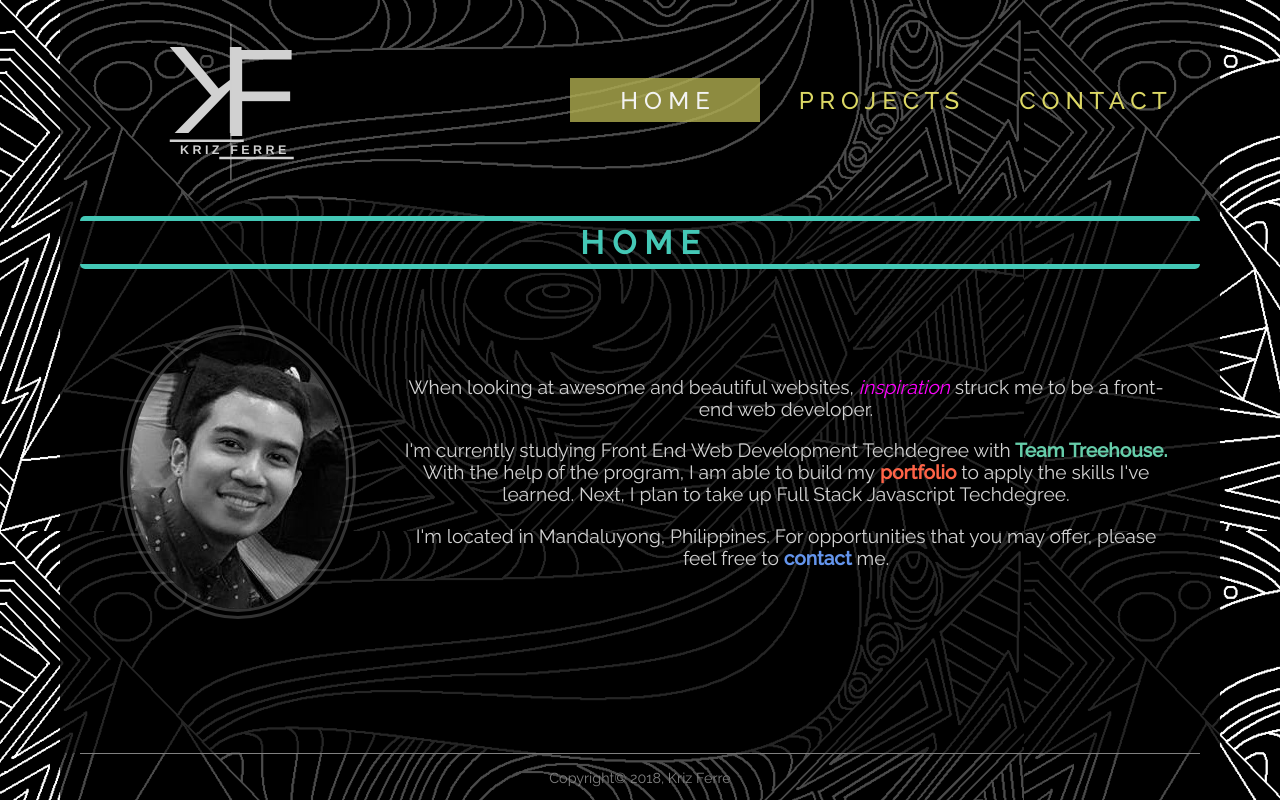
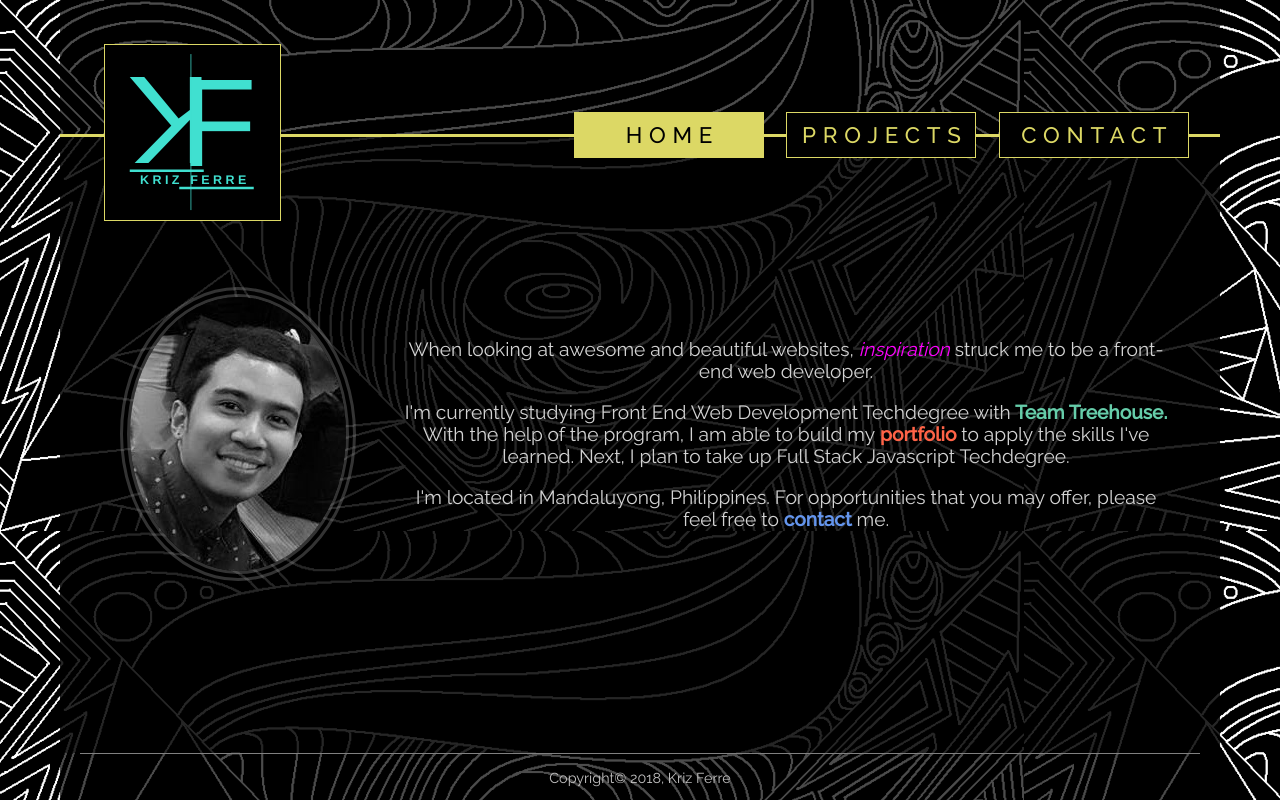
Before and after one commit to krizferre/fewd-techdegree-project-12, a React (Create React App) app: page / in a window 1280 px wide. Built offline with nearby package versions, Linux system fonts and the light colour scheme.

Commit message:
Changed navigation design

```diff
--- a/src/components/Contact.js
+++ b/src/components/Contact.js
@@ -4,9 +4,9 @@ const Contact = () => {
 
   return (
     <div className="contact">
-      <header>
+      {/* <header>
         <h1 className="title">C O N T A C T</h1>
-      </header>
+      </header> */}
       <p>I am available for full-time employment. Please do reach out using the links below. Thanks!</p>
       <ul className="links">
         <li className="mail">
--- a/src/components/Header.js
+++ b/src/components/Header.js
@@ -24,9 +24,9 @@ const Header = () => {
       </svg>
       <nav className="main-nav">
         <ul>
-          <li><NavLink exact to={process.env.PUBLIC_URL + '/'} activeClassName="main-nav-link-active">H O M E</NavLink></li>
-          <li><NavLink to={process.env.PUBLIC_URL + '/projects'} activeClassName="main-nav-link-active">P R O J E C T S</NavLink></li>
-          <li><NavLink to={process.env.PUBLIC_URL + '/contact'} activeClassName="main-nav-link-active">C O N T A C T</NavLink></li>
+          <li><NavLink exact to={process.env.PUBLIC_URL + '/'} activeClassName="main-nav-link-active"><span>Home</span></NavLink></li>
+          <li><NavLink to={process.env.PUBLIC_URL + '/projects'} activeClassName="main-nav-link-active"><span>Projects</span></NavLink></li>
+          <li><NavLink to={process.env.PUBLIC_URL + '/contact'} activeClassName="main-nav-link-active"><span>Contact</span></NavLink></li>
         </ul>
       </nav>
     </header>
--- a/src/components/Home.js
+++ b/src/components/Home.js
@@ -6,9 +6,9 @@ const Home = () => {
 
   return (
     <div className="home">
-      <header>
+      {/* <header>
         <h1 className="title">H O M E</h1>
-      </header>
+      </header> */}
 
       <div className="content">
         <img src={photoKrizFerre} alt="Kriz Ferre" />
--- a/src/components/Projects.js
+++ b/src/components/Projects.js
@@ -8,15 +8,15 @@ import { FEWDProjects } from '../data/projects';
 
 const Projects = ({match}) => (
   <div className="projects">
-    <header>
-      <h1 className="title">P R O J E C T S</h1>
+    {/* <header>
+      <h1 className="title">P R O J E C T S</h1> */}
       {/* <nav>
         <ul>
           <li><NavLink to={`${match.url}/fewd`} activeClassName="proj-nav-link-active">Front End Web Development</NavLink></li>
           <li><NavLink to={`${match.url}/fsjs`} activeClassName="proj-nav-link-active">Full Stack JavaScript</NavLink></li>
         </ul>
       </nav> */}
-    </header>
+    {/* </header> */}
 
     <Route exact path={`${match.path}`} render={ () => <Redirect to={`${match.path}/fewd`} /> } />
     <Route path={`${match.path}/fewd`} render={ () => <ProjectContainer data={FEWDProjects} /> } />
--- a/src/css/styles.css
+++ b/src/css/styles.css
@@ -229,17 +229,26 @@ body:before {
       margin: 0 60px; } }
 
 .main-header {
-  padding: 0 20px 20px; }
+  margin-bottom: -1em; }
   @media (min-width: 1024px) {
     .main-header {
+      margin-bottom: -6em;
       padding-bottom: 0;
       display: flex;
       flex-direction: row;
       align-items: center; } }
 
 .main-container {
+  border-top: 1px solid #DCD865;
   background-color: rgba(0, 0, 0, 0.5);
-  padding: 0 20px 20px 20px; }
+  padding: 30px 20px 20px 20px; }
+  @media (min-width: 768px) {
+    .main-container {
+      border-top-width: 2px; } }
+  @media (min-width: 1024px) {
+    .main-container {
+      padding-top: 110px;
+      border-top-width: 3px; } }
 
 .project {
   position: relative;
@@ -259,6 +268,9 @@ body:before {
     background: rgba(0, 0, 0, 0.5); }
     .project .overlay .title {
       margin: 0 0 .3em 0; }
+      @media (min-width: 1024px) {
+        .project .overlay .title {
+          margin-bottom: 1em; } }
     @media (min-width: 768px) {
       .project .overlay {
         top: 110px; } }
@@ -306,14 +318,20 @@ body:before {
 
 .main-header .logo rect {
   fill: rgba(0, 0, 0, 0); }
+  @media (min-width: 1024px) {
+    .main-header .logo rect {
+      fill: black;
+      stroke: #DCD865;
+      stroke-width: 2px; } }
 .main-header .logo text {
-  fill: #d1d1d1; }
+  fill: turquoise; }
 .main-header .logo line {
-  stroke: #d1d1d1; }
+  stroke: turquoise; }
 @media (min-width: 1024px) {
   .main-header .logo {
-    margin-left: 50px;
-    margin-right: auto; } }
+    margin-left: 30px;
+    margin-top: 30px;
+    transform: translateY(0px); } }
 
 .project > img {
   width: 100%; }
@@ -326,18 +344,28 @@ body:before {
 
 footer {
   font-size: .9em;
-  color: grey; }
+  color: #c2c1c1; }
 
 .app-container {
   font-family: "Raleway", sans-serif;
   color: black; }
 
 .main-nav li {
+  letter-spacing: .1em;
+  font-size: 1.1em;
+  font-weight: 500; }
+  .main-nav li span {
+    margin-right: -.1em; }
+  @media (min-width: 768px) {
+    .main-nav li {
       font-size: 1.2em;
-  font-weight: 500; }
+      text-transform: uppercase;
+      letter-spacing: .3em; }
+      .main-nav li span {
+        margin-right: -.3em; } }
   @media (min-width: 1024px) {
     .main-nav li {
-      font-size: 1.5em; } }
+      font-size: 1.4em; } }
 
 .projects .title {
   font-weight: 600; }
@@ -357,6 +385,9 @@ footer {
   text-transform: uppercase;
   letter-spacing: .3em;
   font-size: .7em; }
+  @media (min-width: 768px) {
+    .project .overlay button {
+      font-size: .85em; } }
 
 .main-container h4,
 .main-container p {
@@ -365,15 +396,15 @@ footer {
     .main-container h4,
     .main-container p {
       font-size: 1.2em; } }
-.main-container .inspire {
+.main-container .home .inspire {
   color: fuchsia; }
-.main-container .treehouse {
+.main-container .home .treehouse {
   color: mediumaquamarine;
   font-weight: bold; }
-.main-container .portfolio {
+.main-container .home .portfolio {
   color: tomato;
   font-weight: bold; }
-.main-container .contact-link {
+.main-container .home .contact-link {
   color: cornflowerblue;
   font-weight: bold; }
 
@@ -381,13 +412,29 @@ footer {
   font-size: .9em;
   color: gray; }
 
+.main-nav {
+  transform: translateY(0px); }
+  @media (min-width: 768px) {
+    .main-nav {
+      transform: translateY(5px); } }
+  @media (min-width: 1024px) {
+    .main-nav {
+      transform: translateY(20px);
+      margin-left: auto;
+      margin-right: 20px; } }
   @media (min-width: 768px) {
     .main-nav li {
       margin: 0 .5em; } }
   .main-nav li a {
+    border: 1px solid #DCD865;
+    background-color: black;
     color: #DCD865;
-  padding: .5em;
-  display: block; }
+    padding: .3em .5em;
+    display: block;
+    transition: color .5s, background-color .5s; }
+    .main-nav li a:hover {
+      color: black;
+      background: #dcd865; }
     @media (min-width: 768px) {
       .main-nav li a {
         width: 200px;
@@ -395,16 +442,15 @@ footer {
     @media (min-width: 1024px) {
       .main-nav li a {
         width: 190px;
-      padding: .3em .3em; } }
-@media (min-width: 768px) {
+        padding: .4em .4em; } }
   .main-nav ul {
     display: flex;
     flex-direction: row;
-    justify-content: center; } }
+    justify-content: space-evenly; }
 
 .main-nav-link-active {
-  color: #F3F3F3 !important;
-  background: rgba(177, 174, 81, 0.8); }
+  color: black !important;
+  background-color: #dcd865 !important; }
 
 .projects nav a {
   border-radius: 1em;
@@ -426,19 +472,21 @@ footer {
 .home header .title,
 .projects header .title,
 .contact header .title {
-  border-top: 5px solid #44C8B6;
-  border-bottom: 5px solid #44C8B6;
-  border-radius: 5px;
   padding: .1em;
   margin: .5em 0;
-  color: #44C8B6; }
+  background-color: #44c8b6;
+  transform: translateY(-38px); }
 
 .project .overlay button {
   background-color: cadetblue;
-  border: 1px solid white;
+  color: whitesmoke;
+  border: 1px solid whitesmoke;
   border-radius: .2em;
   padding: .2em; }
   @media (min-width: 768px) {
+    .project .overlay button {
+      padding: .3em .4em; } }
+  @media (min-width: 1024px) {
     .project .overlay button {
       padding: .3em .4em; } }
   .project .overlay button span {
--- a/src/scss/components/_buttons.scss
+++ b/src/scss/components/_buttons.scss
@@ -6,11 +6,15 @@
   .overlay {
     button {
       background-color: $button-details-color;
-      border: 1px solid white;
+      color: whitesmoke;
+      border: 1px solid whitesmoke;
       border-radius: .2em;
       padding: .2em;
 
       @include mq(tablet) {
+        padding: .3em .4em;
+      }
+      @include mq(desktop) {
         padding: .3em .4em;
       }
 
--- a/src/scss/components/_headers.scss
+++ b/src/scss/components/_headers.scss
@@ -7,12 +7,15 @@
 .contact {
   header {
     .title {
-      border-top: 5px solid $color-header;
-      border-bottom: 5px solid $color-header;
-      border-radius: 5px;
+      // border-top: 5px solid $color-header;
+      // border-bottom: 5px solid $color-header;
+      // border-radius: 5px;
       padding: .1em;
       margin: .5em 0;
-      color: $color-header;
+      // color: $color-header;
+      background-color: $color-header;
+      transform: translateY(-38px);
+      // display: inline-block;
     }
   }
 }
--- a/src/scss/components/_navigation.scss
+++ b/src/scss/components/_navigation.scss
@@ -3,6 +3,15 @@
 // ==========================================================================
 
 .main-nav {
+  transform: translateY(0px);
+  @include mq(tablet) {
+    transform: translateY(5px);
+  }
+  @include mq(desktop) {
+    transform: translateY(20px);
+    margin-left: auto;
+    margin-right: 20px;
+  }
 
   li {
 
@@ -11,10 +20,17 @@
     }
 
     a {
-      // border: 2px solid rgba(255, 255, 255, 0);
+      border: 1px solid $color-main-nav-text;
+      background-color: black;
       color: $color-main-nav-text;
-      padding: .5em;
+      padding: .3em .5em;
       display: block;
+
+      transition: color .5s, background-color .5s;
+      &:hover {
+        color: $color-main-nav-text-active;
+        background: $color-main-nav-active-bg;
+      }
 
       @include mq(tablet) {
         width: 200px;
@@ -23,25 +39,22 @@
 
       @include mq(desktop) {
         width: 190px;
-        padding: .3em .3em;
+        padding: .4em .4em;
       }
     }
   }
 
 
-  @include mq(tablet) {
-    ul {
-      @include flex() {
-        justify-content: center;
-      }
+  ul {
+    @include flex() {
+      justify-content: space-evenly;
     }
   }
 }
 
 .main-nav-link-active {
   color: $color-main-nav-text-active !important;
-  background: $color-main-nav-active-bg;
-  // border: 2px solid $color-main-nav-active-bg !important;
+  background-color: $color-main-nav-active-bg !important;
 }
 
 .projects {
--- a/src/scss/components/_typography.scss
+++ b/src/scss/components/_typography.scss
@@ -4,7 +4,7 @@
 
 footer {
   font-size: .9em;
-  color: grey;
+  color: rgb(194, 193, 193);
 }
 
 .app-container {
@@ -14,11 +14,23 @@ footer {
 
 .main-nav {
   li {
-    font-size: 1.2em;
+    letter-spacing: .1em;
+    span {
+      margin-right: -.1em;
+    }
+    font-size: 1.1em;
     font-weight: 500;
 
+    @include mq(tablet) {
+      font-size: 1.2em;
+      text-transform: uppercase;
+      letter-spacing: .3em;
+      span {
+        margin-right: -.3em;
+      }
+    }
     @include mq(desktop) {
-      font-size: 1.5em;
+      font-size: 1.4em;
     }
   }
 }
@@ -52,6 +64,9 @@ footer {
       text-transform: uppercase;
       letter-spacing: .3em;
       font-size: .7em;
+      @include mq(tablet) {
+        font-size: .85em;
+      }
     }
   }
 }
@@ -65,6 +80,7 @@ footer {
       font-size: 1.2em;
     }
   }
+  .home {
     .inspire {
       color: fuchsia;
     }
@@ -81,6 +97,7 @@ footer {
       font-weight: bold;
     }
   }
+}
 
 .contact {
   .links {
--- a/src/scss/layout/_containers.scss
+++ b/src/scss/layout/_containers.scss
@@ -39,9 +39,10 @@ body:before {
 }
 
 .main-header {
-  padding: 0 20px 20px;
+  margin-bottom: -1em;
 
   @include mq(desktop) {
+    margin-bottom: -6em;
     padding-bottom: 0;
     @include flex() {
       align-items: center;
@@ -50,8 +51,16 @@ body:before {
 }
 
 .main-container {
+  border-top: 1px solid $color-content-border;
   background-color: $color-content-bg;
-  padding: 0 20px 20px 20px;
+  padding: 30px 20px 20px 20px;
+  @include mq(tablet) {
+    border-top-width: 2px;
+  }
+  @include mq(desktop) {
+    padding-top: 110px;
+    border-top-width: 3px;
+  }
 }
 
 .project {
@@ -62,6 +71,9 @@ body:before {
 
     .title {
       margin: 0 0 .3em 0;
+      @include mq(desktop) {
+        margin-bottom: 1em;
+      }
     }
 
     color: #fff;
```
Also changed, not shown: src/scss/components/_images.scss (+8 -3 lines), src/scss/utilities/_variables.scss (+10 -4 lines), src/images/fewd-proj-img-12.png, 1 other file (tests, documents, lock files or other folders). Lines whose indentation alone changed are shown as unchanged.
